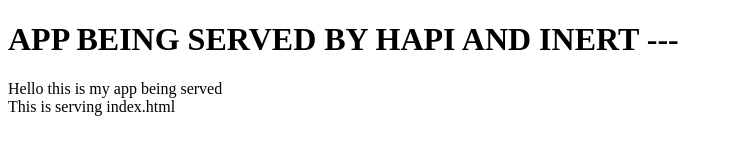
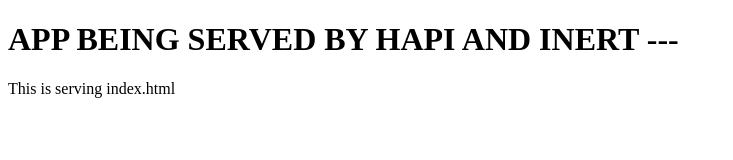
Before and after one commit to kjbappsllc/coffer, a website: page public/index.html in a window 1280 px wide. Shown: the whole page, without its empty margins (0-733 px from the left). Drawn offline with Linux system fonts and the light colour scheme.

Commit message:
Moved ui folder into interfaces and added a public html file in order to serve up some content

```diff
--- a/public/index.html
+++ b/public/index.html
@@ -8,7 +8,6 @@
 </head>
 <body>
     <h1>APP BEING SERVED BY HAPI AND INERT ---</h1>
-    <div>Hello this is my app being served</div>
     <div>This is serving index.html</div>
 </body>
 </html>
```
Also changed, not shown: 1 other file.
